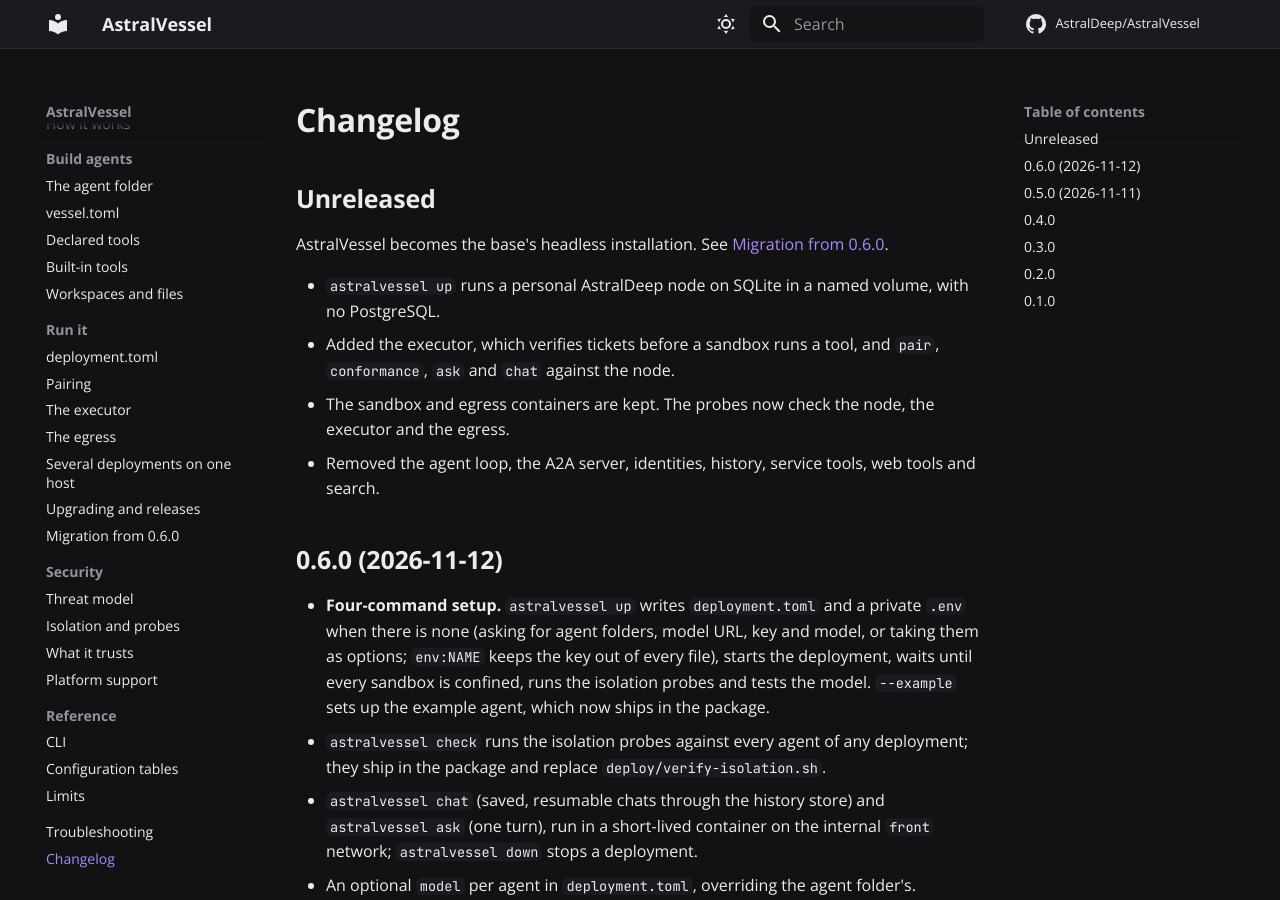
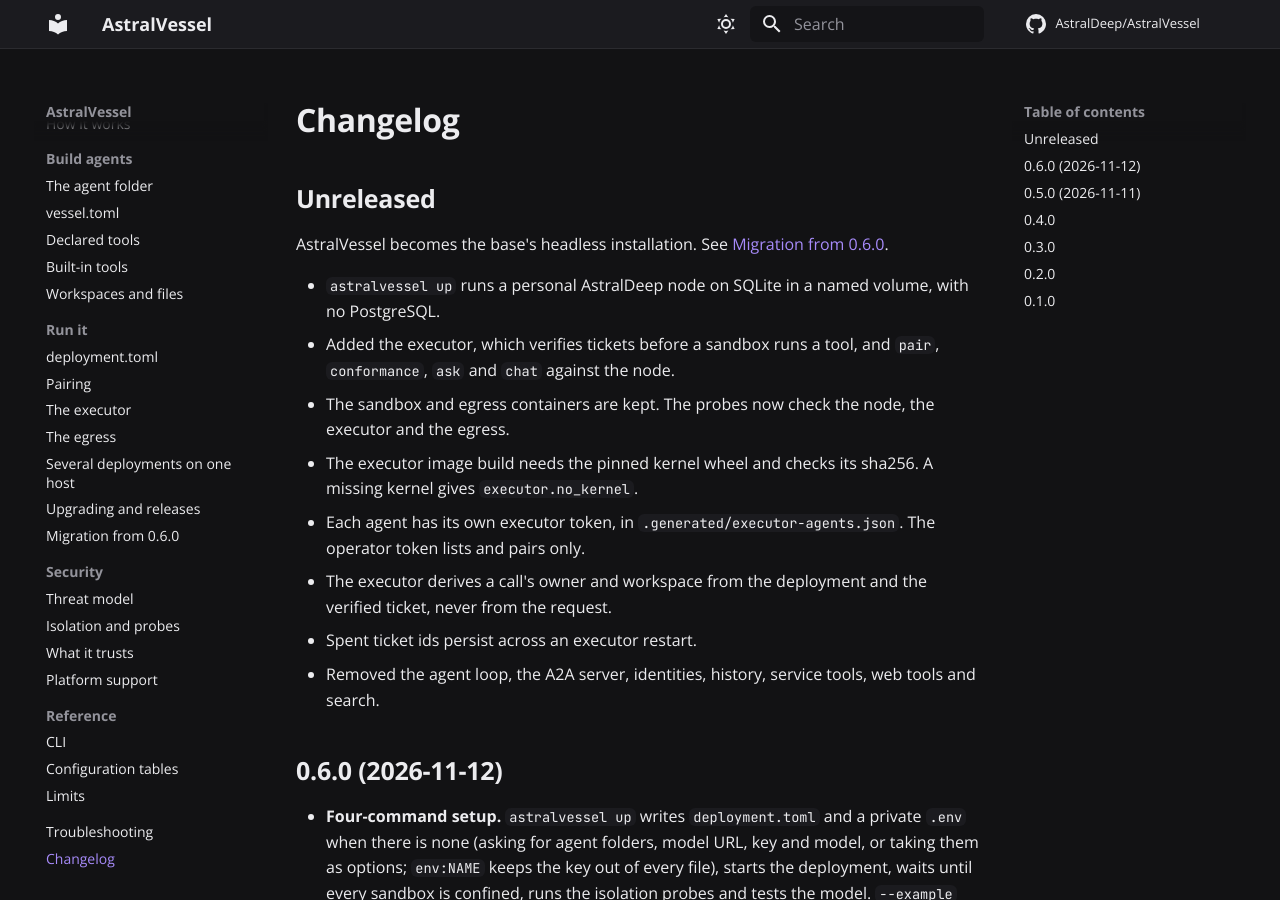
Before and after one commit to AstralDeep/AstralVessel, an MkDocs documentation site: the page built from docs/changelog.md, in a window 1280 px wide and 900 px high. Built offline with MkDocs 1.6.1 and Material for MkDocs 9.7.7, drawn with Linux system fonts in a browser that asks for light colours; comment, search, counter and statistics services are not loaded.

Commit message:
Fix dangling doc anchors, update the replay limit and record the executor changes in the changelog

```diff
--- a/docs/changelog.md
+++ b/docs/changelog.md
@@ -7,6 +7,10 @@ AstralVessel becomes the base's headless installation. See [Migration from 0.6.0
 - `astralvessel up` runs a personal AstralDeep node on SQLite in a named volume, with no PostgreSQL.
 - Added the executor, which verifies tickets before a sandbox runs a tool, and `pair`, `conformance`, `ask` and `chat` against the node.
 - The sandbox and egress containers are kept. The probes now check the node, the executor and the egress.
+- The executor image build needs the pinned kernel wheel and checks its sha256. A missing kernel gives `executor.no_kernel`.
+- Each agent has its own executor token, in `.generated/executor-agents.json`. The operator token lists and pairs only.
+- The executor derives a call's owner and workspace from the deployment and the verified ticket, never from the request.
+- Spent ticket ids persist across an executor restart.
 - Removed the agent loop, the A2A server, identities, history, service tools, web tools and search.
 
 ## 0.6.0 (2026-11-12)
```
Also changed, not shown: docs/reference/limits.md (+1 -1 lines), docs/security/isolation.md (+1 -1 lines), 1 other file.
